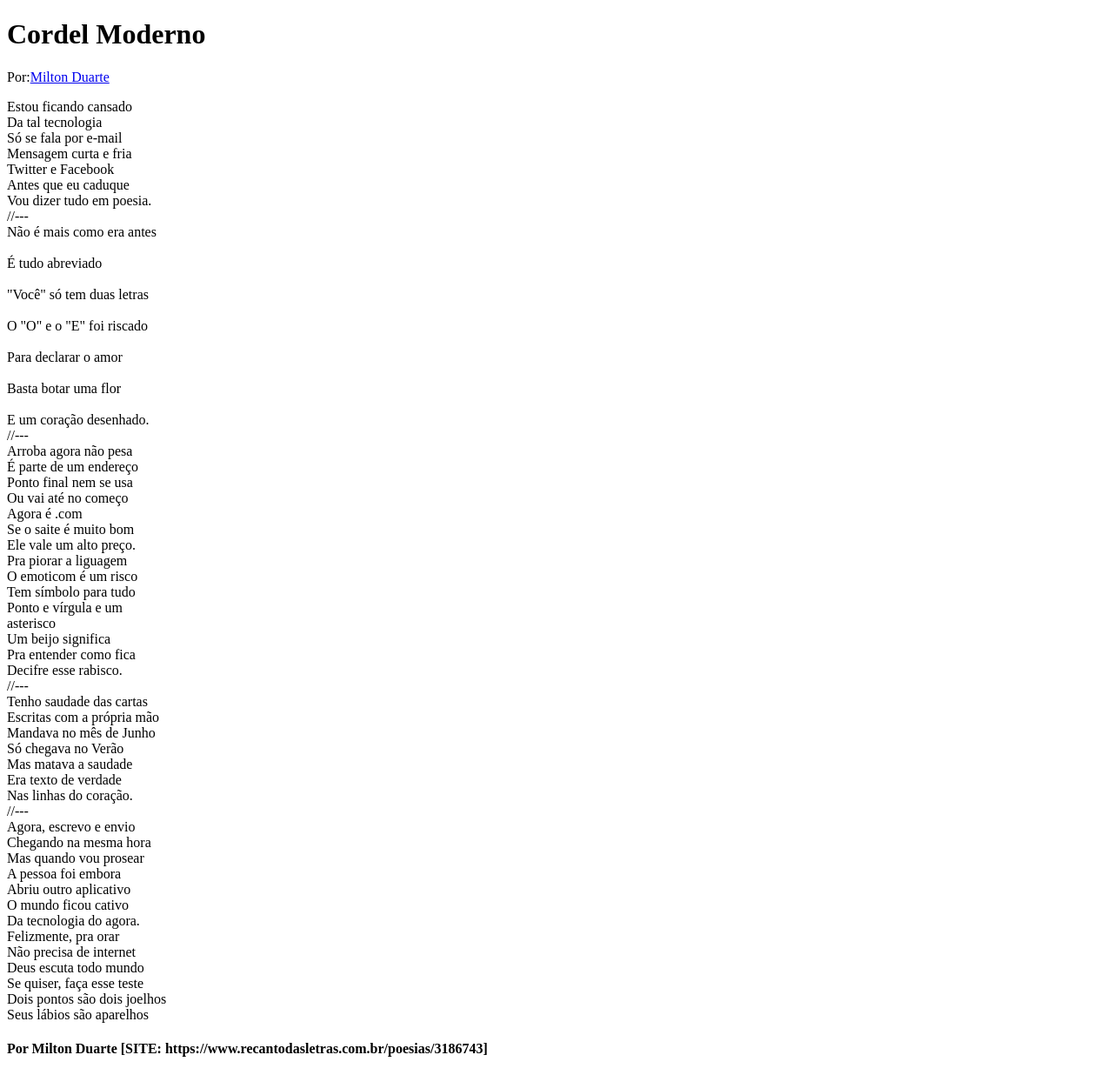
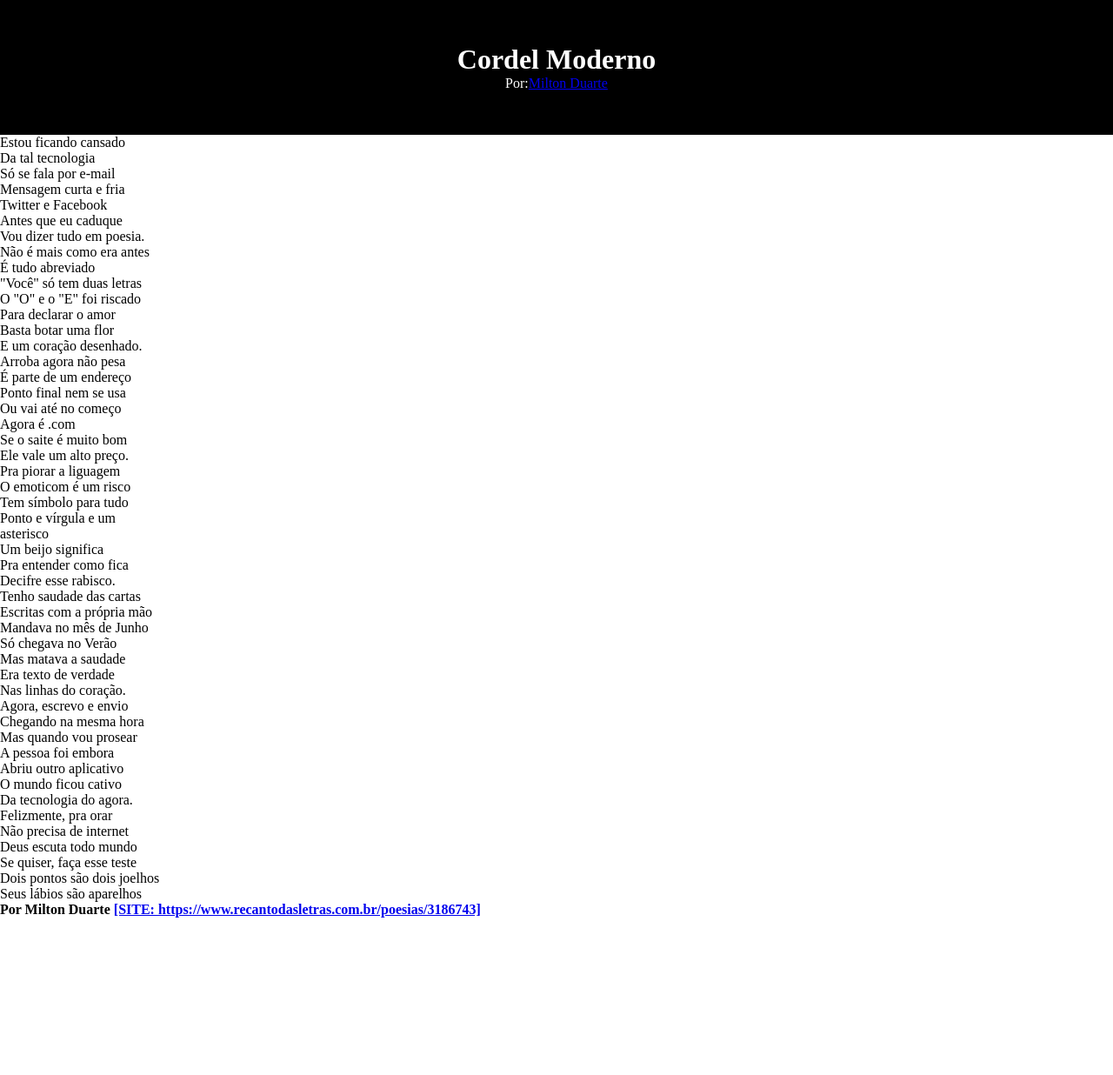
Before and after one commit to duartematheus/Repositorio-html-css, a plain HTML site: page desafios/desafio12/cordel.html in a window 1280 px wide. Shown: the whole page at 87% size. After the commit the page ends 1055 px from the top, so only its background shows below. Drawn offline with Linux system fonts and the light colour scheme.

Commit message:
desenvolvimento

```diff
--- a/desafios/desafio12/cordel.html
+++ b/desafios/desafio12/cordel.html
@@ -5,6 +5,7 @@
     <meta http-equiv="X-UA-Compatible" content="IE=edge">
     <meta name="viewport" content="width=device-width, initial-scale=1.0">
     <title>Cordel Moderno</title>
+    <link rel="stylesheet" href="style.css">
 </head>
 <body>
     <header>
@@ -15,6 +16,7 @@
 
 
     <section>
+        <p>
             Estou ficando cansado <br>
             Da tal tecnologia <br>
             Só se fala por e-mail <br>
@@ -22,23 +24,21 @@
             Twitter e Facebook <br>
             Antes que eu caduque <br>
             Vou dizer tudo em poesia.
+        </p>
+
+        <p>
+            Não é mais como era antes <br>
+            É tudo abreviado <br>
+            "Você" só tem duas letras <br>
+            O "O" e o "E" foi riscado <br>
+            Para declarar o amor <br>
+            Basta botar uma flor <br>
+            E um coração desenhado.
+        </p>
     </section>
 
-    //---
-
     <section>
-        Não é mais como era antes <br> <br>
-        É tudo abreviado <br> <br>
-        "Você" só tem duas letras <br> <br>
-        O "O" e o "E" foi riscado <br> <br>
-        Para declarar o amor <br> <br>
-        Basta botar uma flor <br> <br>
-        E um coração desenhado.
-    </section>
-
-    //---
-
-    <section>
+        <p>
             Arroba agora não pesa <br>
             É parte de um endereço <br>
             Ponto final nem se usa <br>
@@ -53,11 +53,11 @@
             Um beijo significa <br>
             Pra entender como fica <br>
             Decifre esse rabisco.
+        </p>
     </section>
 
-    //---
-
     <section>
+        <p>
             Tenho saudade das cartas <br>
             Escritas com a própria mão <br>
             Mandava no mês de Junho <br>
@@ -65,43 +65,33 @@
             Mas matava a saudade <br>
             Era texto de verdade <br>
             Nas linhas do coração.
-    </section>
+        </p>
 
-    //---
-
-    <section>
+        <p>
             Agora, escrevo e envio <br>
-
             Chegando na mesma hora <br>
-
             Mas quando vou prosear <br>
-
             A pessoa foi embora <br>
-
             Abriu outro aplicativo <br>
-
             O mundo ficou cativo <br>
-
             Da tecnologia do agora.
+        </p>
     </section>
 
     <section>
+        <p>
             Felizmente, pra orar <br>
-
             Não precisa de internet <br>
-
             Deus escuta todo mundo <br>
-
             Se quiser, faça esse teste <br>
-
             Dois pontos são dois joelhos <br>
-
             Seus lábios são aparelhos
+        </p>
     </section>
     <footer>
         <h4>
             Por Milton Duarte
-            [SITE: https://www.recantodasletras.com.br/poesias/3186743]
+            <a href="https://www.recantodasletras.com.br/poesias/3186743">[SITE: https://www.recantodasletras.com.br/poesias/3186743]</a>
         </h4>
     </footer>
 
--- /dev/null
+++ b/desafios/desafio12/style.css
@@ -0,0 +1,17 @@
+@charset "UTF-8";
+
+*{
+    margin: 0px;
+    padding: 0px;
+}
+header{
+    background-color: black;
+    color: white;
+    padding-top: 50px;
+    padding-bottom: 50px;
+    width: 100%;
+    text-align: center;
+}
+header > p{
+    text-decoration: none;
+}
```
Lines whose indentation alone changed are shown as unchanged.
